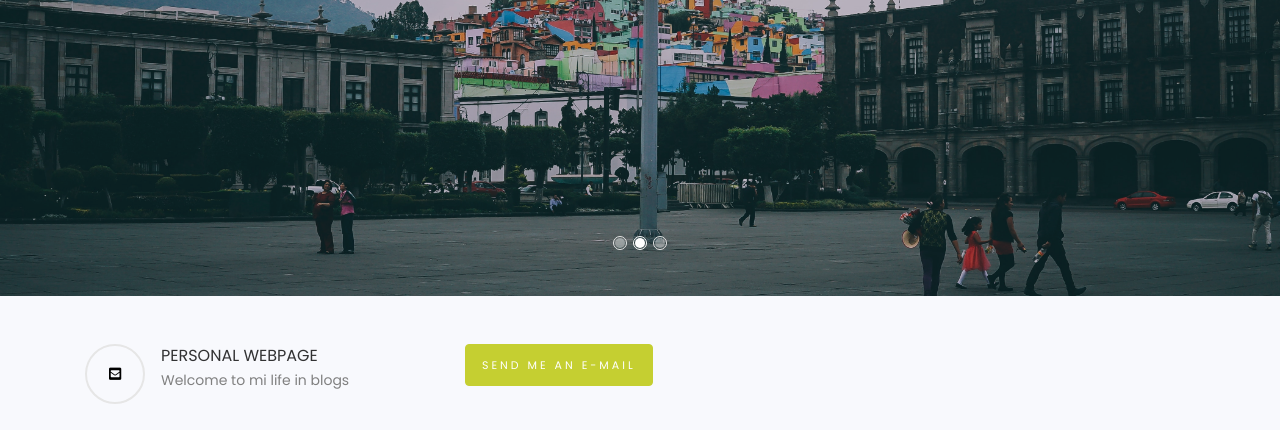
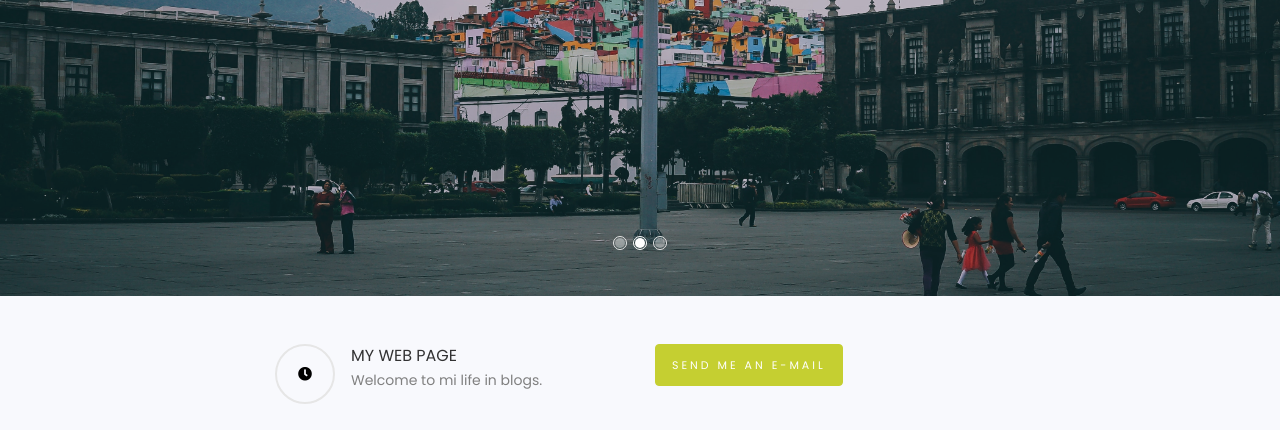
Before and after one commit to VeronicaMrqz/TheInternationalist, a plain HTML site: page index.html in a window 1280 px wide. Shown: the part 522-952 px from the top of the page. Drawn offline with Linux system fonts and the light colour scheme; some packages are replaced by stand-ins of ours; grey boxes are pictures that could not be loaded; a script that the page names is missing; files whose address does not match are found by name.

Commit message:
index changes 3

```diff
--- a/index.html
+++ b/index.html
@@ -2,11 +2,11 @@
 <html lang="en">
   <head>
     <title>The Internationalist</title>
-    <link rel="shortcut icon" type= "image/x-icon" href="images/favicon.ico">
+    <link rel="shortcut icon" type= "image/x-icon" href="https://fontawesome.com/">
     <meta charset="utf-8">
     <meta name="viewport" content="width=device-width, initial-scale=1, shrink-to-fit=no">
 
-    <link rel="shortcut icon" type= "image/x-icon" href="images/favicon.ico"> <!-- https://genfavicon.com/es/ o http://tools.dynamicdrive.com/favicon/-->
+    <link rel="shortcut icon" type= "image/x-icon" href="https://fontawesome.com/"> <!-- https://genfavicon.com/es/ o http://tools.dynamicdrive.com/favicon/-->
 
     <link href="https://fonts.googleapis.com/css?family=Poppins:300,400,500,600,700,800,900&display=swap" rel="stylesheet">
 
@@ -106,26 +106,15 @@
 
 		<section class="intro py-5 bg-light">
 			<div class="container">
-				<div class="row">
-					<div class="col-md-4">
-						<div class="intro-box w-100 d-flex">
-							<div class="icon d-flex align-items-center justify-content-center">
-								<span class="fas fa-envelope-square"></span>
-							</div>
-							<!--<div class="text pl-3">
-								<h4 class="mb-0">Contact me:</h4>
-								<span> E-mail: veronicagabriela08@outlook.com </span>
-							</div>
-						</div>
-					</div>
+				<div class="row justify-content-center">
 					<div class="col-md-4">
 						<div class="intro-box w-100 d-flex">
 							<div class="icon d-flex align-items-center justify-content-center">
 								<span class="fa fa-clock-o"></span>
-							</div>-->
+							</div>
 							<div class="text pl-3">
-								<h4 class="mb-0">PERSONAL WEBPAGE</h4>
-								<span>Welcome to mi life in blogs</span>
+								<h4 class="mb-0">MY WEB PAGE</h4>
+								<span>Welcome to mi life in blogs.</span>
 							</div>
 						</div>
 					</div>
```
